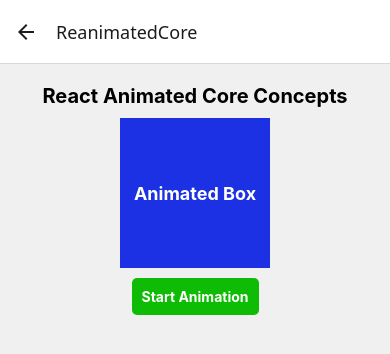
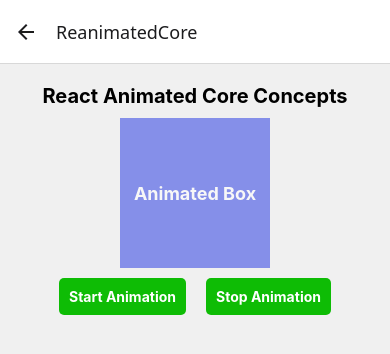
Before and after one commit to PrashantMaurya252/react-native-cli, a React Native app: screen /ReanimatedCore in a window 390 px wide. Shown: the top 354 px of the page. Built offline with nearby package versions, Linux system fonts and the light colour scheme.

Commit message:
build a screen using reanimation

```diff
--- a/src/screens/reanimated/CoreConcepts.tsx
+++ b/src/screens/reanimated/CoreConcepts.tsx
@@ -1,7 +1,14 @@
 import {Pressable, StyleSheet, Text, View} from 'react-native';
 import Animated, {
+  cancelAnimation,
+  Easing,
   useAnimatedRef,
+  useAnimatedStyle,
+  useDerivedValue,
   useSharedValue,
+  withRepeat,
+  withSpring,
+  withTiming,
 } from 'react-native-reanimated';
 
 const CoreConcept: React.FC = () => {
@@ -9,16 +16,68 @@ const CoreConcept: React.FC = () => {
   const rotation = useSharedValue(0);
   const scale = useSharedValue(1);
 
+  const opacity = useDerivedValue(() => {
+    return Math.sin((rotation.value * Math.PI) / 180) / 2 + 0.5;
+  });
+
   const animatedRef = useAnimatedRef<Animated.View>();
+
+  const boxStyle = useAnimatedStyle(() => {
+    return {
+      transform: [
+        {
+          translateX: offset.value,
+        },
+        {
+          rotate: `${rotation.value}deg`,
+        },
+        {
+          scale: scale.value,
+        },
+      ],
+      opacity: opacity.value,
+    };
+  });
+
+  const textStyle = useAnimatedStyle(() => {
+    return {
+      transform: [
+        {
+          scale: 1 / scale.value,
+        },
+      ],
+    };
+  });
+  const handleStartAnimation = () => {
+    offset.value = withSpring(Math.random() * 200 - 100);
+    rotation.value = withRepeat(
+      withTiming(360, {duration: 2000, easing: Easing.linear}),
+      -1,
+      false,
+    );
+
+    scale.value = withRepeat(withTiming(1.5, {duration: 1000}), -1, true);
+  };
+
+  const handleStopAnimation = () => {
+    cancelAnimation(offset);
+    cancelAnimation(rotation);
+    cancelAnimation(scale);
+  };
   return (
     <View style={styles.container}>
       <Text style={styles.headerText}>React Animated Core Concepts</Text>
-      <Animated.View style={[styles.box]} ref={animatedRef}>
-        <Animated.Text style={styles.boxText}>Animated Box</Animated.Text>
+      <Animated.View style={[styles.box, boxStyle]} ref={animatedRef}>
+        <Animated.Text style={[styles.boxText, textStyle]}>
+          Animated Box
+        </Animated.Text>
       </Animated.View>
       <View style={styles.btnContainer}>
-        <Pressable style={styles.btn}>
+        <Pressable onPress={handleStartAnimation} style={styles.btn}>
           <Text style={styles.btnText}>Start Animation</Text>
+        </Pressable>
+        <Pressable onPress={handleStopAnimation} style={styles.btn}>
+          <Text style={styles.btnText}>Stop Animation</Text>
         </Pressable>
       </View>
     </View>
```
